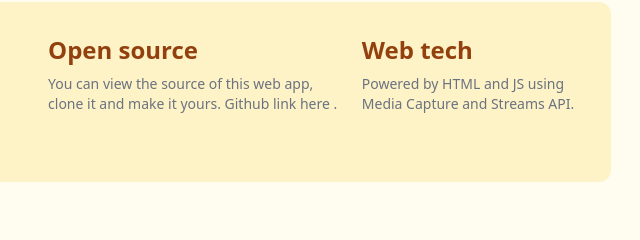
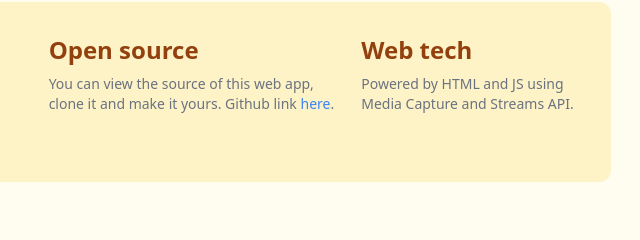
Before and after one commit to adrianflorinflorescu/html-screen-rec, a website: page index.html in a window 1280 px wide. Shown: the part 442-682 px from the top of the page, 445-1085 px from the left. Drawn offline with nearby package versions, Linux system fonts and the light colour scheme.

Commit message:
Updated text2

```diff
--- a/index.html
+++ b/index.html
@@ -152,13 +152,7 @@
                         </h2>
                         <p class="text-gray-500 text-sm mb-4">
                             You can view the source of this web app, clone it
-                            and make it yours. Github link
-                            <a
-                                href="https://github.com/adrianflorinflorescu/html-screen-rec"
-                            >
-                                here
-                            </a>
-                            .
+                            and make it yours. Github link <a class="text-blue-500" href="https://github.com/adrianflorinflorescu/html-screen-rec">here</a>.
                         </p>
                     </div>
 
```
